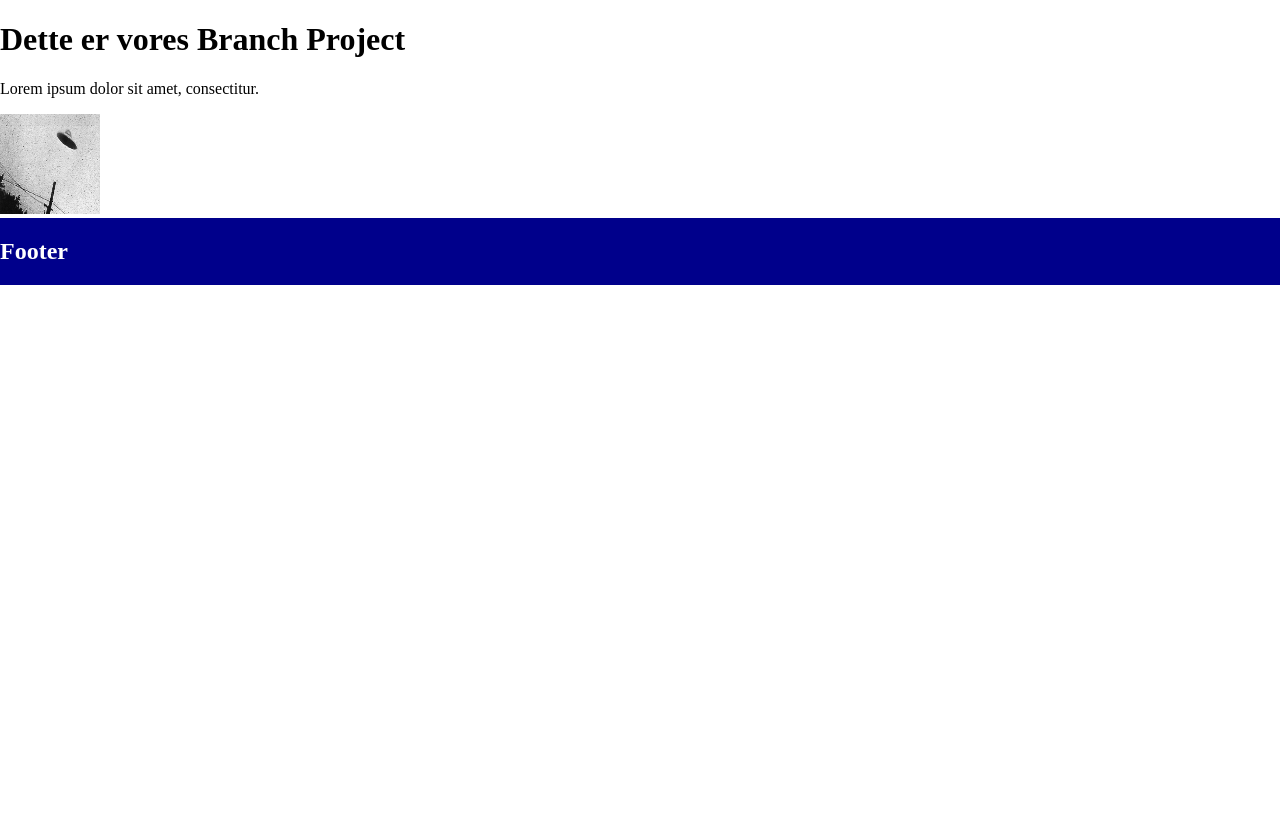
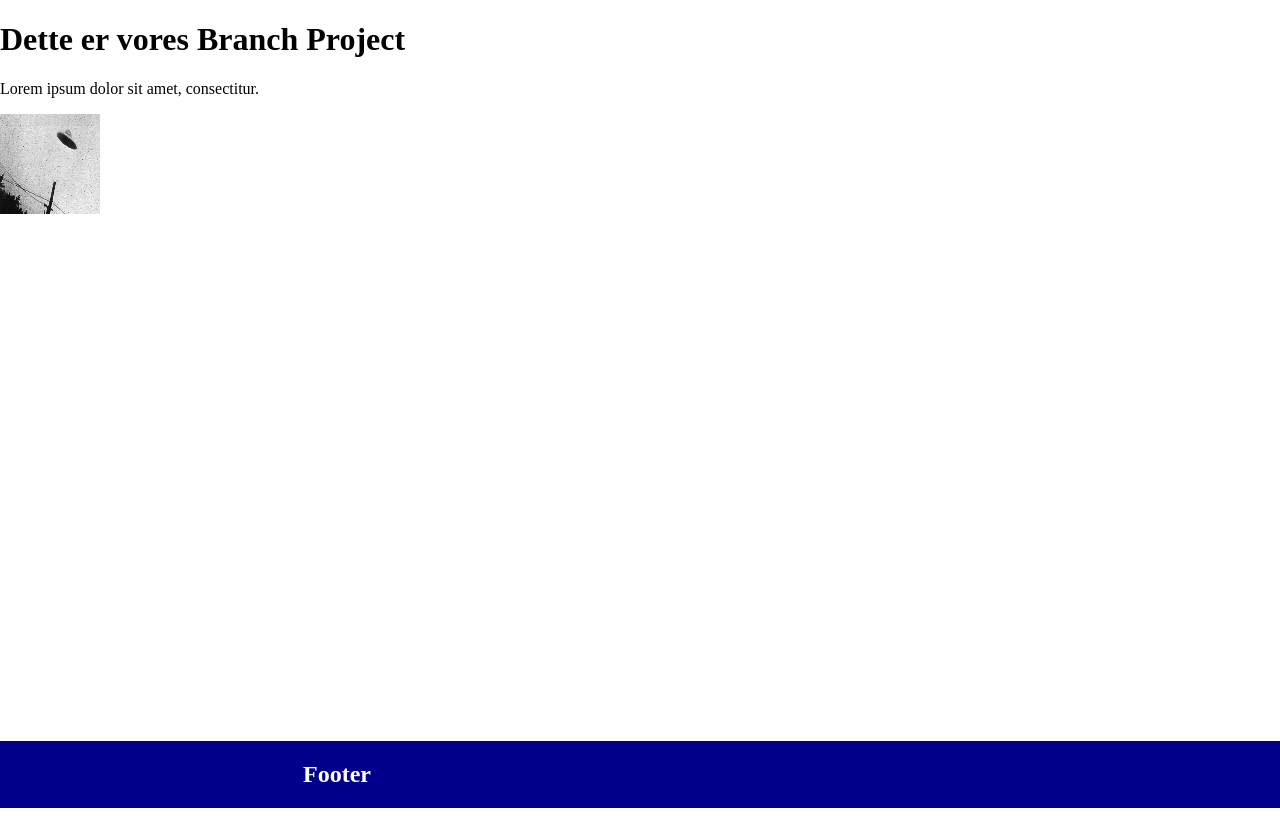
Before and after one commit to ohjenssen/branchProject, a plain HTML site: page index.html in a window 1280 px wide. Drawn offline with Linux system fonts and the light colour scheme.

Commit message:
styled footer

```diff
--- a/index.html
+++ b/index.html
@@ -7,10 +7,11 @@
     <link rel="stylesheet" href="style.css">
 </head>
 <body>
-    <h1>Dette er vores Branch Project</h1>
-    <p>Lorem ipsum dolor sit amet, consectitur.</p>
-
-    <img src="img/ufo.jpg" alt="">
+    <main>
+        <h1>Dette er vores Branch Project</h1>
+        <p>Lorem ipsum dolor sit amet, consectitur.</p>
+        <img src="img/ufo.jpg" alt="">
+    </main>
     <footer>
         <div>
             <h2>Footer</h2>
--- a/style.css
+++ b/style.css
@@ -1,6 +1,9 @@
 body {
     margin: 0;
-    min-height: 100vh;
+}
+
+main {
+    min-height: 90vh;
 }
 
 img{
@@ -12,5 +15,5 @@ footer {
     background-color: darkblue;
     color: white;
     display: flex;
-    justify-content: space-between;
+    justify-content: space-around;
 }
```
